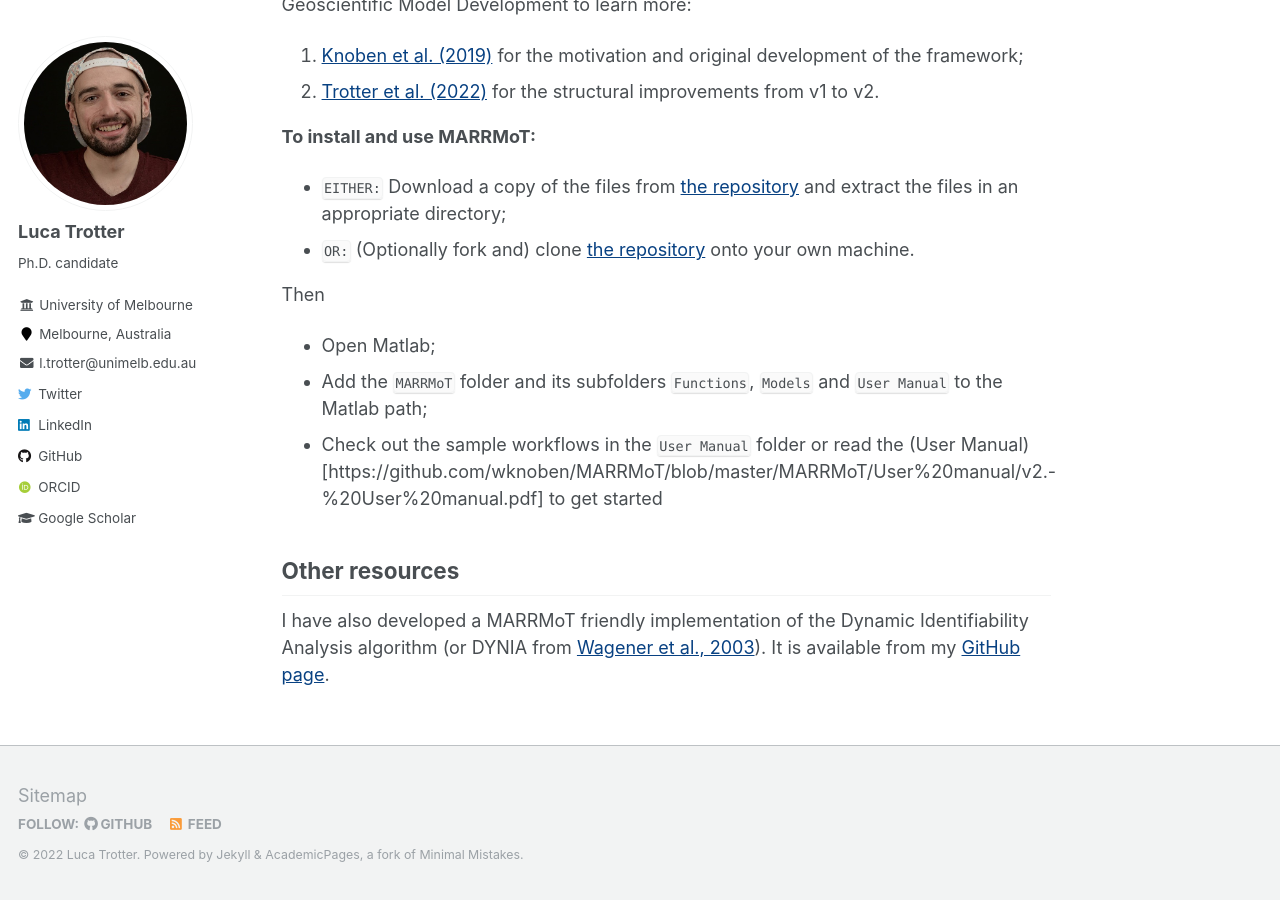
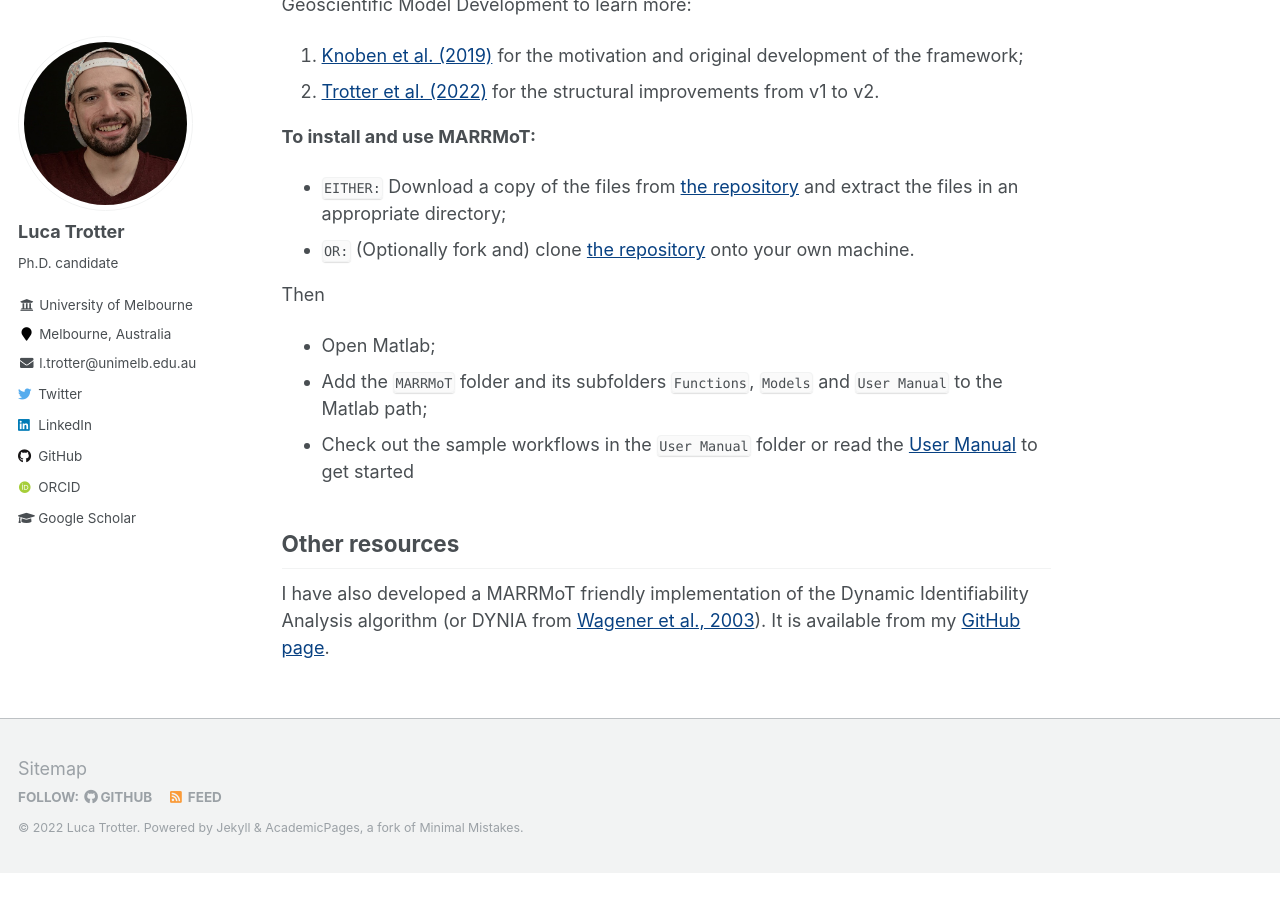
Before and after one commit to ltrotter/ltrotter.github.io, a Jekyll site: the page built from _pages/software.md, in a window 1280 px wide and 900 px high, scrolled down 939 px. Built offline with Jekyll 4.4.1, drawn with Linux system fonts in a browser that asks for light colours; some web fonts are replaced; after the commit the page ends 1812 px from its top, so only the background shows below that.

Commit message:
Software page, fix link to UM

```diff
--- a/_pages/software.md
+++ b/_pages/software.md
@@ -26,7 +26,7 @@ Check out the articles describing MARRMOT on Geoscientific Model Development to
 Then
 - Open Matlab;
 - Add the `MARRMoT` folder  and its subfolders `Functions`, `Models` and `User Manual` to the Matlab path;
-- Check out the sample workflows in the `User Manual` folder or read the (User Manual)[https://github.com/wknoben/MARRMoT/blob/master/MARRMoT/User%20manual/v2.-%20User%20manual.pdf] to get started
+- Check out the sample workflows in the `User Manual` folder or read the [User Manual](https://github.com/wknoben/MARRMoT/blob/master/MARRMoT/User%20manual/v2.-%20User%20manual.pdf) to get started
 
 ## Other resources
 I have also developed a MARRMoT friendly implementation of the Dynamic Identifiability Analysis algorithm (or DYNIA from [Wagener et al., 2003]( https://doi.org/10.1002/hyp.1135)). It is available from my [GitHub page](https://github.com/ltrotter/DYNIA_MARRMoT).
```
